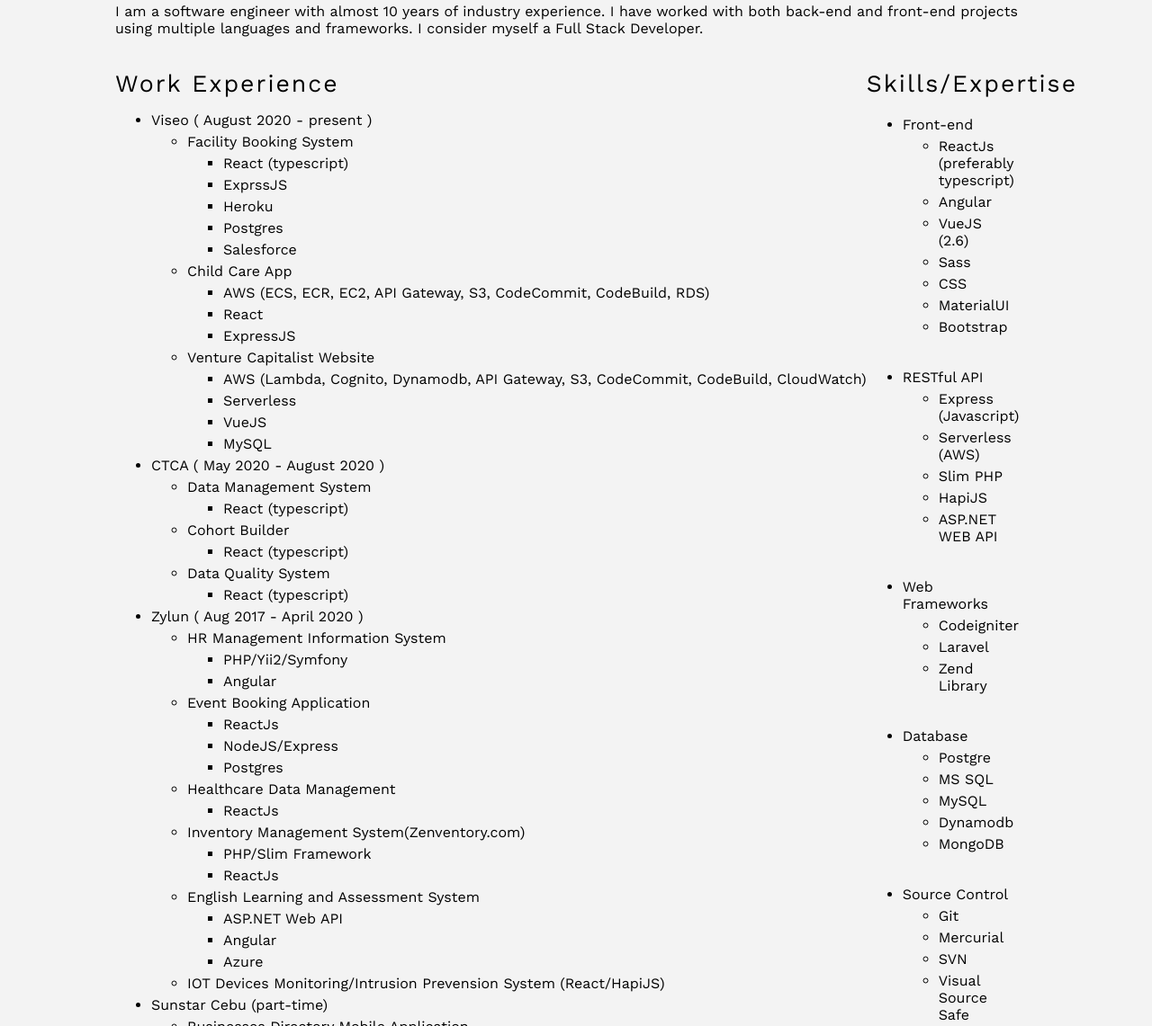
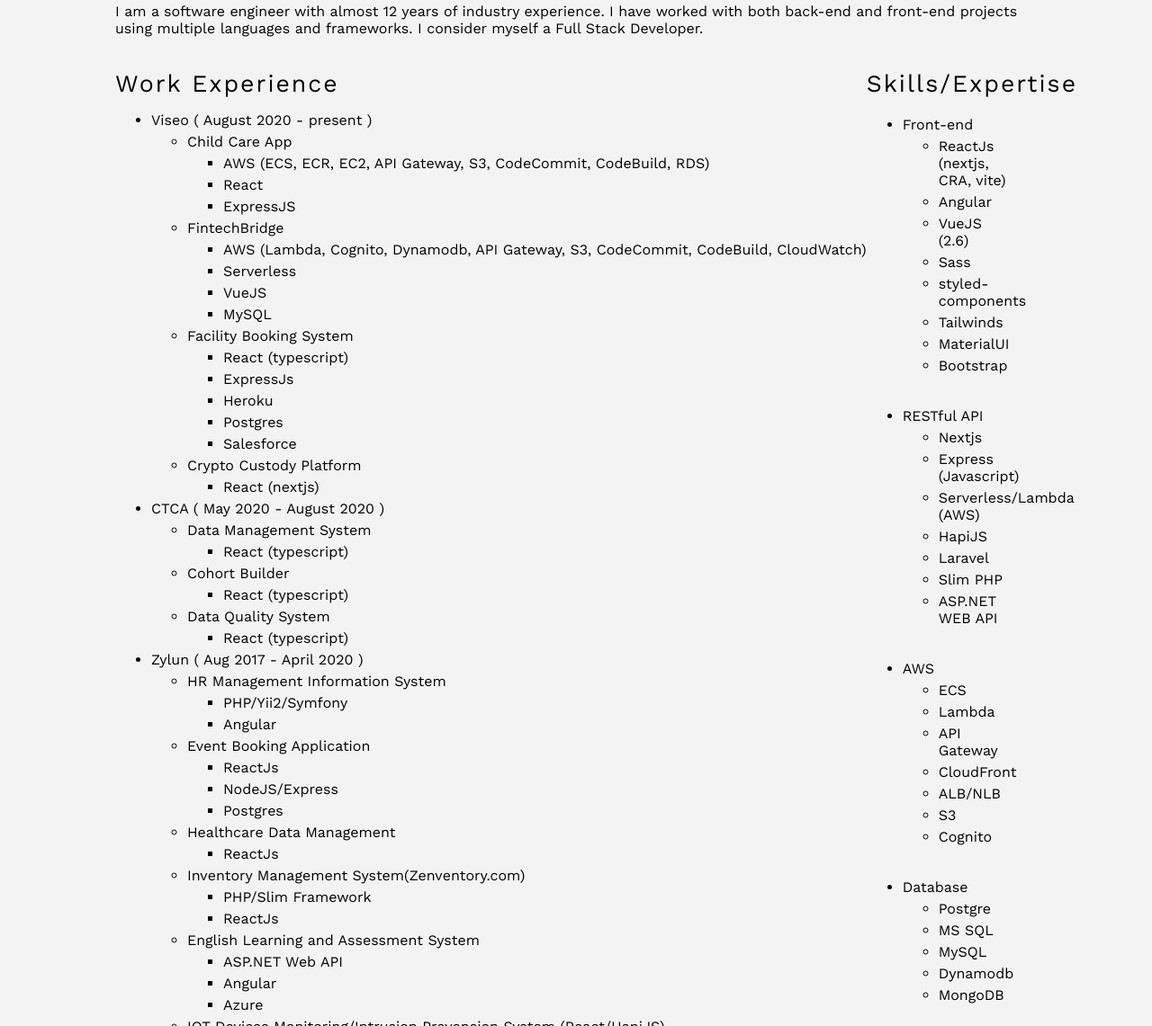
Before and after one commit to thepatriot999/thepatriot999.github.io, a website: page index.html in a window 1280 px wide. Shown: the part 400-1541 px from the top of the page at 90% size. Drawn offline with nearby package versions, Linux system fonts and the light colour scheme.

Commit message:
update part 1 for 2024

```diff
--- a/index.html
+++ b/index.html
@@ -17,7 +17,7 @@
 			<div class="name">Jeshua Ensong</div>
 			<div class="position">Full Stack Developer</div>
 			<br/>
-			<div class="position additional-position">Email: ensongjeshua@gmail.com</div>
+			<div class="position additional-position">Email: jeshuapusil@gmail.com</div>
 			<div class="position additional-position">Phone: 09052982403</div>
 		</div>
 		<div class="profile-links">
@@ -33,7 +33,7 @@
 		<div class="detail-content">
 			<span class="details-header"> Professional Summary </span>
 			<p class="details-section">
-				I am a software engineer with almost 10 years of industry experience. I have worked with both back-end and front-end projects using multiple languages and frameworks. I consider myself a Full Stack Developer.
+				I am a software engineer with almost 12 years of industry experience. I have worked with both back-end and front-end projects using multiple languages and frameworks. I consider myself a Full Stack Developer.
 			</p>
 		</div>
 	</div>
@@ -45,16 +45,6 @@
 					<span class="section-name"> Viseo ( August 2020 - present ) </span>
 					<ul class="section-details">
 						<li>
-							Facility Booking System
-							<ul>
-								<li>React (typescript)</li>
-								<li>ExprssJS</li>
-								<li>Heroku</li>
-								<li>Postgres</li>
-								<li>Salesforce</li>
-							</ul>
-						</li>
-						<li>
 							Child Care App
 							<ul>
 								<li>AWS (ECS, ECR, EC2, API Gateway, S3, CodeCommit, CodeBuild, RDS) </li>
@@ -63,12 +53,28 @@
 							</ul>
 						</li>
 						<li>
-							Venture Capitalist Website
+							FintechBridge
 							<ul>
 								<li>AWS (Lambda, Cognito, Dynamodb, API Gateway, S3, CodeCommit, CodeBuild, CloudWatch) </li>
 								<li>Serverless</li>
 								<li>VueJS</li>
 								<li>MySQL</li>
+							</ul>
+						</li>
+						<li>
+							Facility Booking System
+							<ul>
+								<li>React (typescript)</li>
+								<li>ExpressJs</li>
+								<li>Heroku</li>
+								<li>Postgres</li>
+								<li>Salesforce</li>
+							</ul>
+						</li>
+						<li>
+							Crypto Custody Platform
+							<ul>
+								<li>React (nextjs)</li>
 							</ul>
 						</li>
 					</ul>
@@ -179,7 +185,6 @@
 							<li> Train newly hired team members.</li>
 							<li> Provide technical assistance to team members.</li>
 							<li> Assist and coordinate with other senior devs.</li>
-							<li> Make sure team achieve its goals and avoid missing due dates.</li>
 							<li> Make sure the team members adheres to the company's coding standards. </li>
 							<li> Review code that could impact business-critical applications.</li>
 						</ul>
@@ -200,11 +205,12 @@
 				<li>
 					<span class="section-name"> Front-end </span>
 					<ul class="section-details">
-						<li> ReactJs (preferably typescript) </li>
+						<li> ReactJs (nextjs, CRA, vite) </li>
 						<li> Angular </li>
 						<li> VueJS (2.6) </li>
 						<li> Sass </li>
-						<li> CSS </li>
+						<li> styled-components </li>
+						<li> Tailwinds </li>
 						<li> MaterialUI </li>
 						<li> Bootstrap </li>
 					</ul>
@@ -214,21 +220,27 @@
 				<li>
 					<span class="section-name"> RESTful API </span>
 					<ul class="section-details">
+						<li> Nextjs </li>
 						<li> Express (Javascript) </li>
-						<li> Serverless (AWS) </li>
+						<li> Serverless/Lambda (AWS) </li>
+						<li> HapiJS </li>
+						<li> Laravel </li>
 						<li> Slim PHP </li>
-						<li> HapiJS </li>
 						<li> ASP.NET WEB API </li>
 					</ul>
 				</li>
 			</ul>
 			<ul class="details-section">
 				<li>
-					<span class="section-name"> Web Frameworks </span>
+					<span class="section-name"> AWS </span>
 					<ul class="section-details">
-						<li> Codeigniter </li>
-						<li> Laravel </li>
-						<li> Zend Library </li>
+						<li> ECS </li>
+						<li> Lambda </li>
+						<li> API Gateway </li>
+						<li> CloudFront </li>
+						<li> ALB/NLB </li>
+						<li> S3 </li>
+						<li> Cognito </li>
 					</ul>
 				</li>
 			</ul>
@@ -285,17 +297,6 @@
 					</ul>
 				</li>
 			</ul>
-			<ul class="details-section">
-				<li>
-					<span class="section-name"> Dev-ops </span>
-					<ul class="section-details">
-						<li> AWS </li>
-						<li> Azure </li>
-						<li> Docker </li>
-						<li> Ansible </li>
-					</ul>
-				</li>
-			</ul>
 		</div>
 	</div>
 	<div class="details">
@@ -306,14 +307,6 @@
 					<div class="section-name"> Bachelor of Science in Information Technology </div>
 					<div class="section-sub-detail"> Cebu Institute of Technology ( 2009-2013 ) </div>
 				</li>
-				<li>
-					<div class="section-name"> Lazi National Agricultural School (High School)</div>
-					<div class="section-sub-detail"> ( 2005-2009 ) </div>
-				</li>
-				<li>
-					<div class="section-name"> Lazi Central School (Elementary School)</div>
-					<div class="section-sub-detail"> ( 1999-2005 ) </div>
-				</li>
 			</ul>
 		</div>
 	</div>
```
